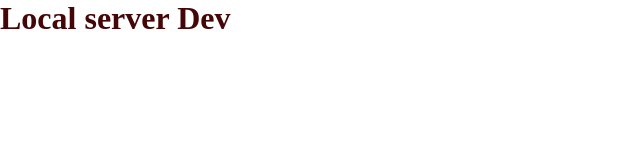
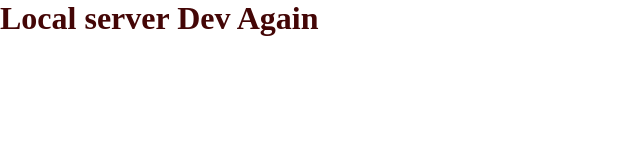
Before and after one commit to mayank31793/git-tutorial, a plain HTML site: page index.html in a window 1280 px wide. Shown: the whole page, without its empty margins (0-640 px from the left). Drawn offline with Linux system fonts and the light colour scheme.

Commit message:
Update index.html
this is added again

```diff
--- a/index.html
+++ b/index.html
@@ -7,6 +7,6 @@
     <link rel="stylesheet" href="style.css" />
 </head>
 <body>
-    <h1>Local server Dev</h1>
+    <h1>Local server Dev Again</h1>
 </body>
 </html>
```
